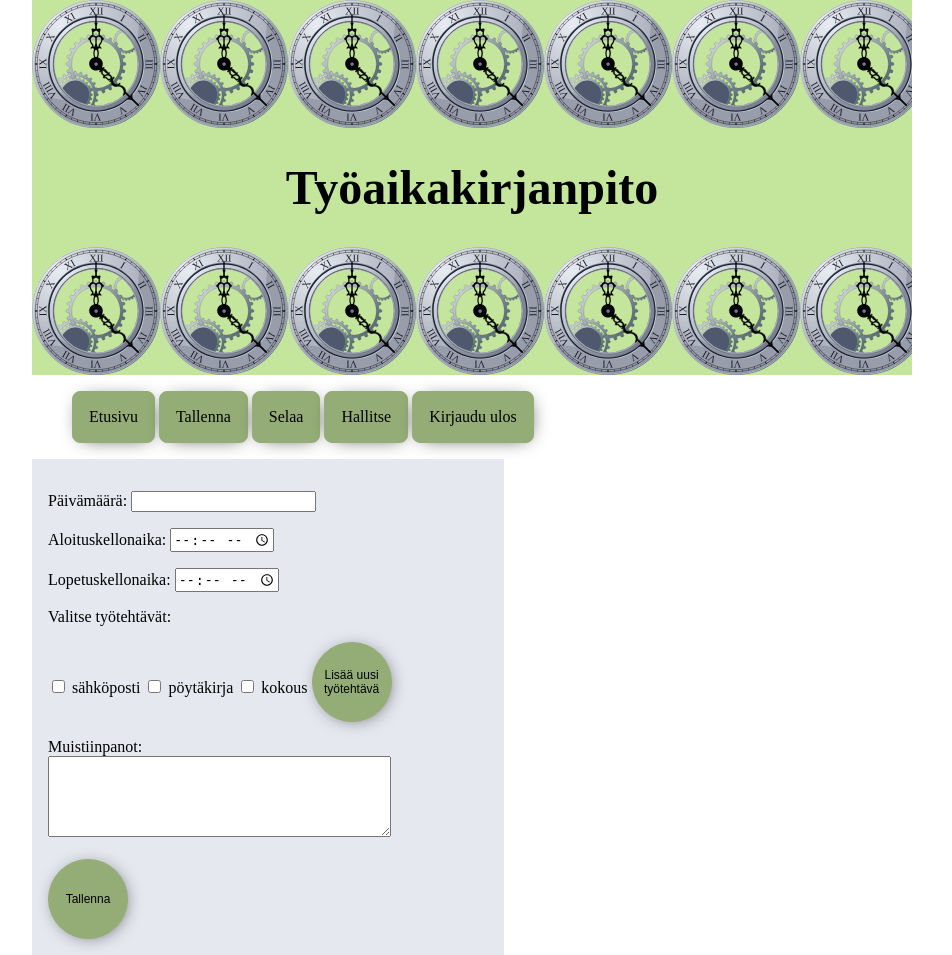
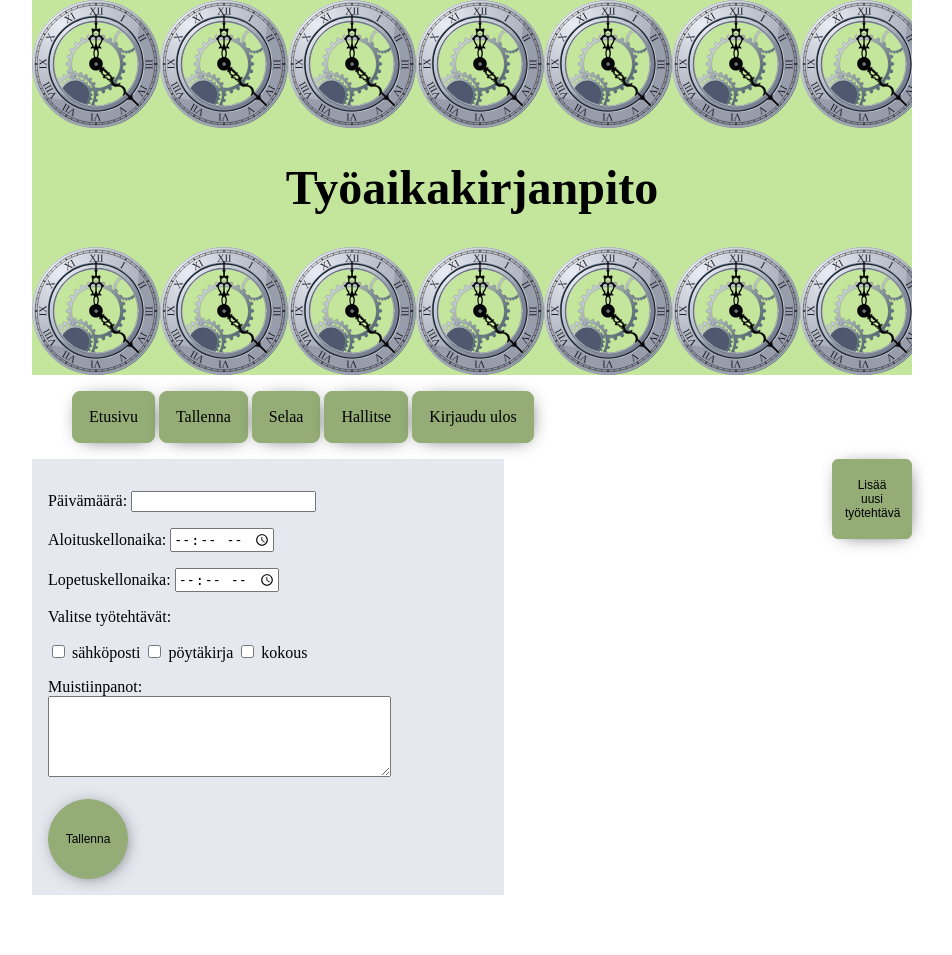
Before and after one commit to veelupu/tyoaikakirjanpito, a Flask app: page /add-entry in a window 1280 px wide. Shown: the whole page, without its empty margins (168-1120 px from the left). After the commit the page ends 895 px from the top, so only its background shows below. Run offline with Flask 2, Linux system fonts and the light colour scheme; some libraries are stand-ins or nearby versions.

Commit message:
Add redirect button to settings

```diff
--- a/templates/record.html
+++ b/templates/record.html
@@ -12,6 +12,13 @@
 		{{ message }}
 	</div>
 	{% endif %}
+	<button id="add-task" class="floating" >Lisää uusi työtehtävä</button>
+	<!--https://stackoverflow.com/questions/16562577/how-can-i-make-a-button-redirect-my-page-to-another-page-->
+	<script type="text/javascript">
+	    document.getElementById("add-task").onclick = function () {
+	        location.href = "/settings";
+	    };
+	</script>
 	<form action="/add-entry" method="POST" class="entry-form">
 		<p>Päivämäärä: <input type="text" name="datepicker" id="datepicker"></p>
 		<p>Aloituskellonaika: <input type="time" name="time-beg"></p>
@@ -21,7 +28,6 @@
 			<input type="checkbox" name="task" value="sähköposti"> sähköposti
 			<input type="checkbox" name="task" value="pöytäkirja"> pöytäkirja
 			<input type="checkbox" name="task" value="kokous"> kokous
-			<button type="button">Lisää uusi työtehtävä</button>
 		</p>
 		Muistiinpanot:
 		<div>
@@ -31,6 +37,7 @@
 		<button type="submit">Tallenna</button>
 	</form>
 
+
 	{% endblock %}
 </body>
 </html>
```
